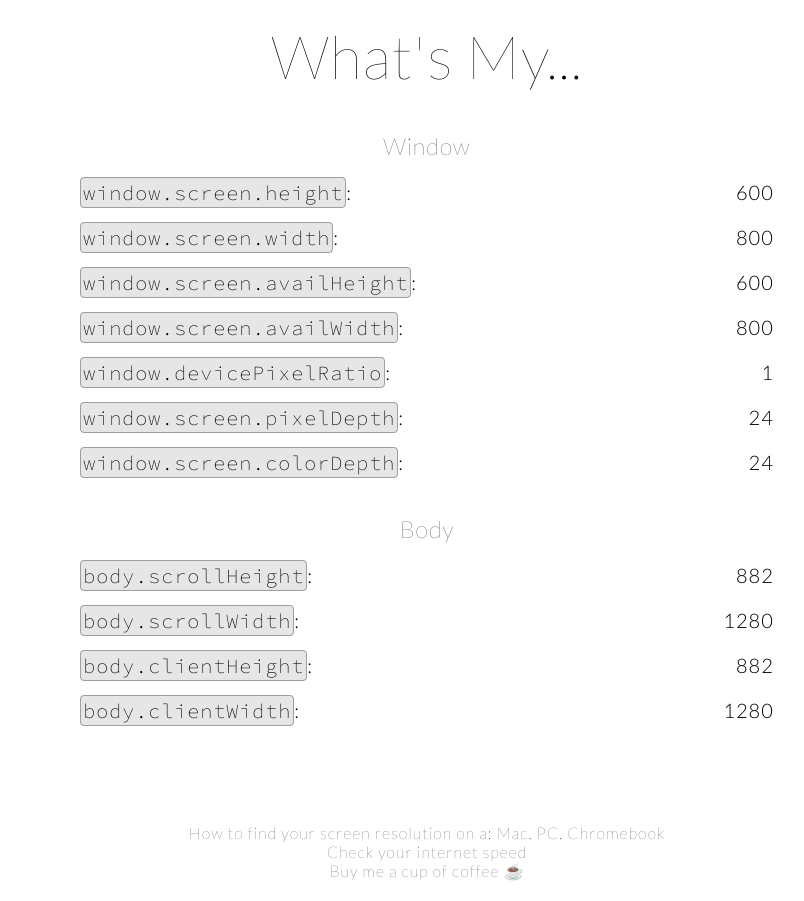
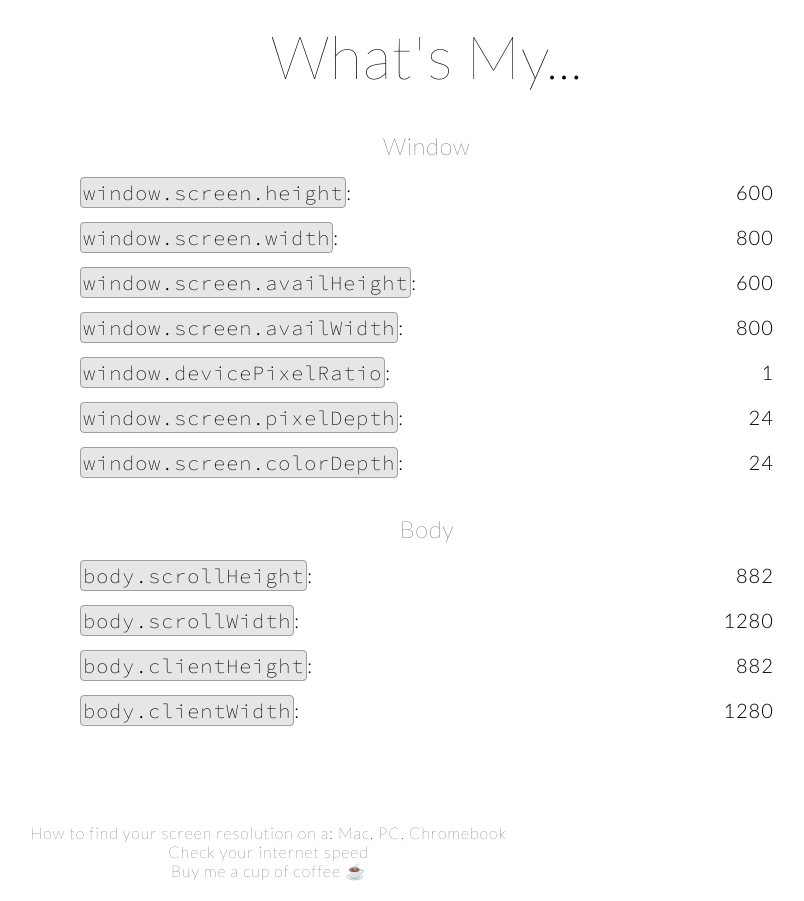
Before and after one commit to KeithBillings/whats-my, a Next.js app: page / in a window 1280 px wide. Shown: the whole page, without its empty margins (213-1017 px from the left). Built offline with nearby package versions, Linux system fonts and the light colour scheme.

Commit message:
fix footer width

```diff
--- a/styles/components/_external-links.scss
+++ b/styles/components/_external-links.scss
@@ -1,6 +1,9 @@
 .external-links {
 	font-size: 1.6rem;
 	margin-top: 10rem;
+	width: -webkit-fit-content;
+	width: -moz-fit-content;
+	width: fit-content;
 
 	display: grid;
 	grid-template-columns: repeat(1, 1fr);
```
